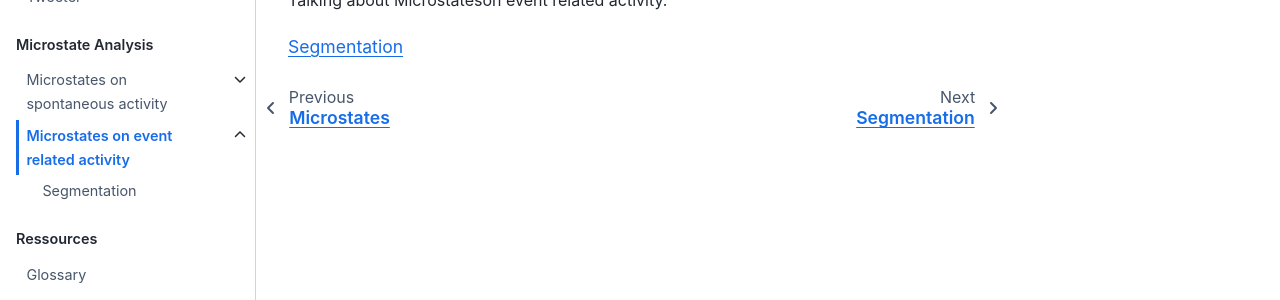
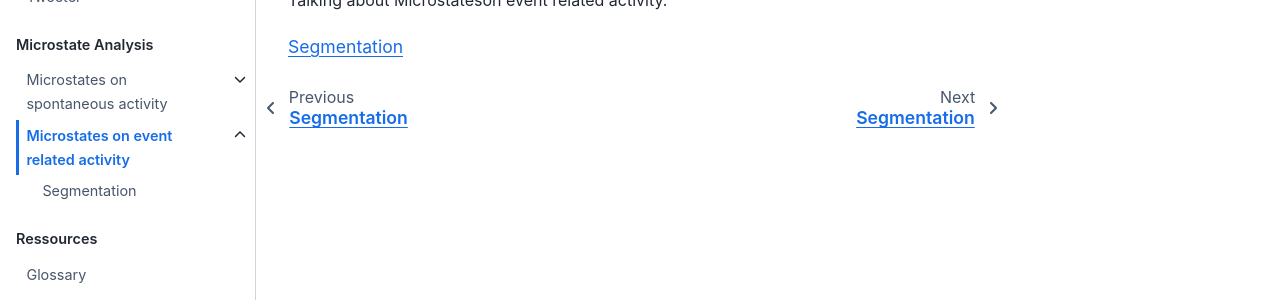
Before and after one commit to vferat/sphinx_collab_demo, a Sphinx documentation site: the page built from source/erp/index.md, in a window 1280 px wide. Shown: the part 194-494 px from the top of the page. Built offline with Sphinx 7.4.7 and the Sphinx Book theme 1.1.4, drawn with Linux system fonts in a browser that asks for light colours; pages that are not in the unit, such as notebooks, are missing from menus.

````diff
--- a/source/conf.py
+++ b/source/conf.py
@@ -15,7 +15,7 @@ author = 'Victor Férat'
 
 extensions = []
 
-templates_path = ['_templates']
+templates_path = ['_templates', 'spelling.txt']
 exclude_patterns = []
 
 
--- a/source/spontaneous_activity/index.md
+++ b/source/spontaneous_activity/index.md
@@ -5,6 +5,6 @@ Talking about Microstates on spontaneous activity.
 
 ```{toctree}
 microstates.md
-segmentaton.md
+segmentation.md
 
 ```
````
